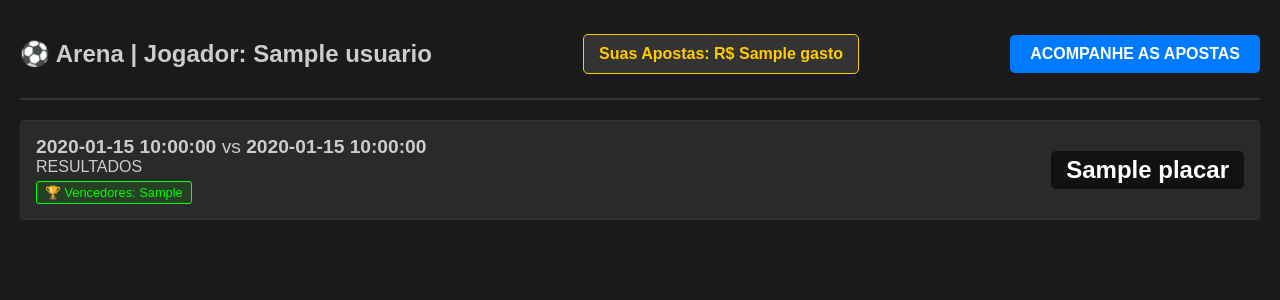
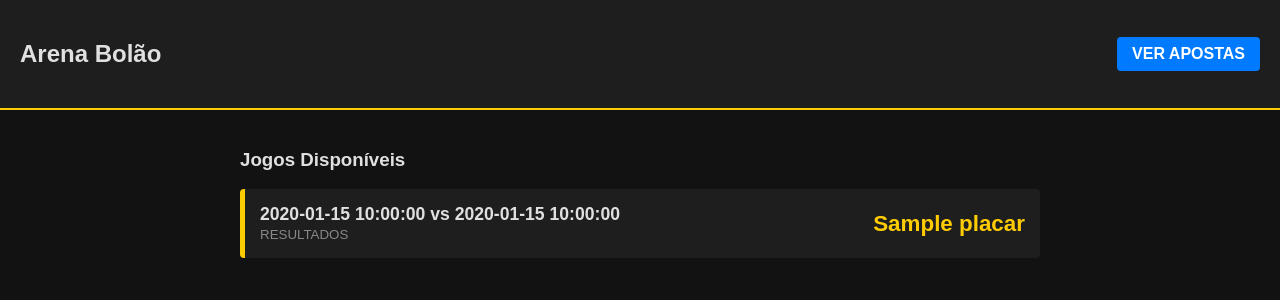
Before and after one commit to maquinas-sudo/bolaomaquinas, a Flask app: template templates/index.html in a window 1280 px wide. Shown: the top 300 px of the page. Run offline with Flask 3, Linux system fonts and the light colour scheme; the template is opened without the code that fills it: most values are stand-ins (such as "Sample title", 1, 10 or a date in 2020); some libraries are stand-ins or nearby versions.

Commit message:
Update index.html

```diff
--- a/templates/index.html
+++ b/templates/index.html
@@ -2,32 +2,34 @@
 <html lang="pt-BR">
 <head>
     <meta charset="UTF-8">
-    <title>Arena | Bolão Máquinas</title>
+    <meta name="viewport" content="width=device-width, initial-scale=1.0">
+    <title>Arena | Bolão</title>
     <style>
-        body { background-color: #1a1a1a; color: #ccc; font-family: sans-serif; margin: 0; padding: 20px; }
-        .header { display: flex; justify-content: space-between; align-items: center; border-bottom: 2px solid #333; padding-bottom: 10px; margin-bottom: 20px; flex-wrap: wrap; gap: 10px; }
-        .hodometro { background: #333; padding: 10px 15px; border-radius: 5px; border: 1px solid #ffcc00; font-weight: bold; color: #ffcc00; }
-        .btn-publico { background: #007bff; color: white; padding: 10px 20px; text-decoration: none; border-radius: 5px; font-weight: bold; }
-        .jogo-row { background: #2a2a2a; padding: 15px; margin-bottom: 10px; display: flex; justify-content: space-between; align-items: center; border-radius: 4px; cursor: pointer; border: 1px solid #333; }
-        .placar-box { font-size: 1.5em; color: #fff; font-weight: bold; background: #111; padding: 5px 15px; border-radius: 5px; margin-left: 15px; }
-        .trofeu-rei { color: #00ff00; font-size: 0.8em; margin-top: 5px; background: rgba(0,255,0,0.1); display: inline-block; padding: 3px 8px; border-radius: 3px; border: 1px solid #00ff00; }
+        body { background: #121212; color: #e0e0e0; font-family: sans-serif; margin: 0; padding: 0; }
+        header { background: #1e1e1e; padding: 20px; border-bottom: 2px solid #ffcc00; display: flex; justify-content: space-between; align-items: center; }
+        .container { padding: 20px; max-width: 800px; margin: auto; }
+        .match-card { background: #1e1e1e; border-left: 5px solid #ffcc00; padding: 15px; margin-bottom: 15px; border-radius: 4px; display: flex; justify-content: space-between; align-items: center; cursor: pointer; transition: 0.2s; }
+        .match-card:hover { background: #2a2a2a; }
+        .odds { font-size: 1.4em; font-weight: bold; color: #ffcc00; }
+        .btn-link { background: #007bff; color: white; padding: 8px 15px; text-decoration: none; border-radius: 4px; font-weight: bold; }
     </style>
 </head>
 <body>
-<div class="header">
-    <h2>⚽ Arena | Jogador: {{ usuario }}</h2>
-    <div class="hodometro">Suas Apostas: R$ {{ gasto }}</div>
-    <a href="{{ url_for('apostas_publicas') }}" class="btn-publico">ACOMPANHE AS APOSTAS</a>
-</div>
-{% for jogo in jogos %}
-<div class="jogo-row" onclick="window.location.href='/apostas_publicas'">
-    <div>
-        <div style="font-size: 1.2em;"><b>{{ jogo.time_a }}</b> vs <b>{{ jogo.time_b }}</b></div>
-        <div class="{% if jogo.status == 'AO VIVO' %}status-ao-vivo{% endif %}">{{ jogo.status }}</div>
-        {% if jogo.vencedores_placar %}<div class="trofeu-rei">🏆 Vencedores: {{ jogo.vencedores_placar|join(', ') }}</div>{% endif %}
+    <header>
+        <h2>Arena Bolão</h2>
+        <a href="/apostas_publicas" class="btn-link">VER APOSTAS</a>
+    </header>
+    <div class="container">
+        <h3>Jogos Disponíveis</h3>
+        {% for jogo in jogos %}
+        <div class="match-card" onclick="window.location.href='/apostas_publicas'">
+            <div>
+                <div style="font-size: 1.1em; font-weight: bold;">{{ jogo.time_a }} vs {{ jogo.time_b }}</div>
+                <small style="color: #888;">{{ jogo.status }}</small>
+            </div>
+            <div class="odds">{{ jogo.placar }}</div>
+        </div>
+        {% endfor %}
     </div>
-    <div class="placar-box">{{ jogo.placar }}</div>
-</div>
-{% endfor %}
 </body>
 </html>
```
